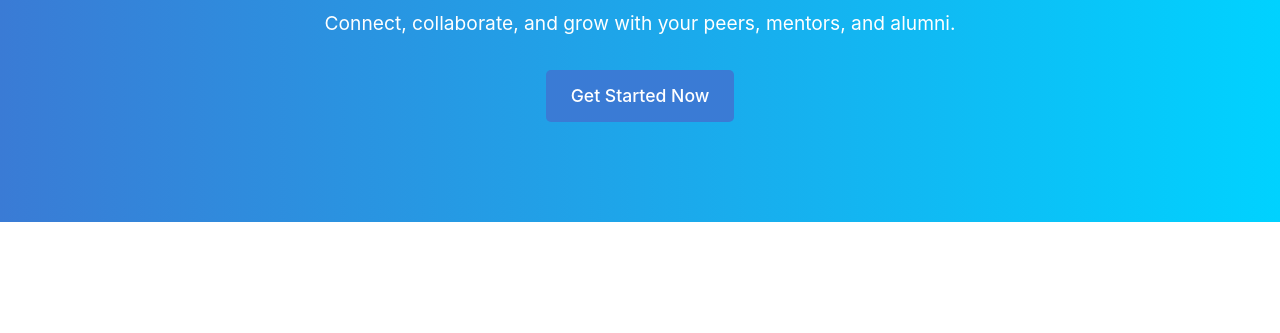
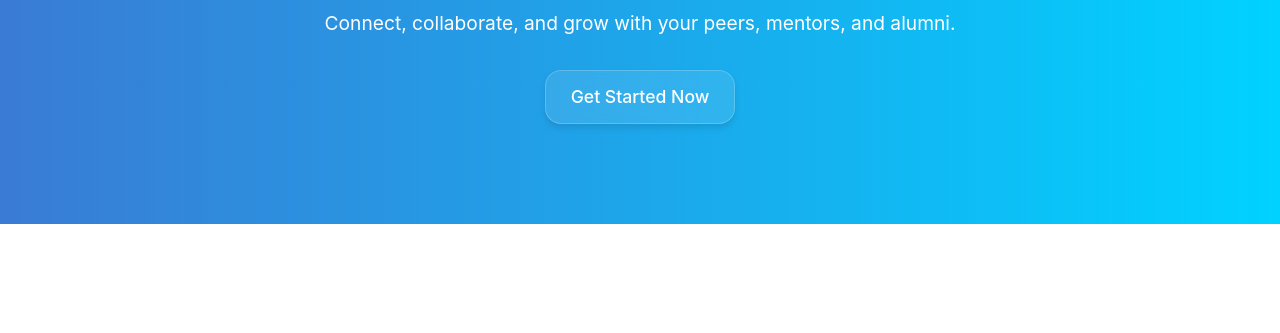
Before and after one commit to mrunal486/UNISYNC, a plain HTML site: page index.html in a window 1280 px wide. Shown: the part 425-758 px from the top of the page. Drawn offline with Linux system fonts and the light colour scheme.

Commit message:
glassbuttons

```diff
--- a/assets/css/style.css
+++ b/assets/css/style.css
@@ -114,7 +114,7 @@ header .container {
 }
 
 .btn-primary:hover {
-    background-color: #2a5a9a;
+    background-color: #6dabfd;
 }
 
 .btn-secondary {
@@ -125,7 +125,21 @@ header .container {
 .btn-secondary:hover {
     background-color: #e0e0e0;
 }
-
+.glass-box {
+    /* 1. The semi-transparent background (the glass tint) */
+    background: rgba(255, 255, 255, 0.1);
+    /* 2. The blur effect on the background */
+    backdrop-filter: blur(15px);
+    /* 3. The rounded corners */
+    border-radius: 1rem; /* 16px */
+    /* 4. The subtle "edge" border */
+    border: 1px solid rgba(255, 255, 255, 0.2);
+    /* 5. A shadow for depth */
+    box-shadow: 0 4px 6px rgba(0, 0, 0, 0.1);
+    /* Other styles for looks */
+    padding: 2rem;
+    color: white;
+}
 #hero {
     background: linear-gradient(to right, #3a7bd5, #00d2ff);
     color: #fff;
--- a/index.html
+++ b/index.html
@@ -44,7 +44,7 @@
             <div class="container">
                 <h1>The Ultimate Campus Experience, Reimagined.</h1>
                 <p>Connect, collaborate, and grow with your peers, mentors, and alumni.</p>
-                <a href="signup.html" class="btn btn-primary btn-hero">Get Started Now</a>
+                <a href="signup.html" class="btn btn-primary btn-hero glass-box">Get Started Now</a>
             </div>
         </section>
 
@@ -109,7 +109,7 @@
         <section id="cta">
             <div class="container">
                 <h2 class="section-title">Ready to Enhance Your Campus Life?</h2>
-                <a href="signup.html" class="btn btn-primary btn-large">Join UniSync Today!</a>
+                <a href="signup.html" class="btn btn-primary btn-large glass-box">Join UniSync Today!</a>
             </div>
         </section>
     </main>
```
Also changed, not shown: assets/img/1088Z_1.jpg (added).
